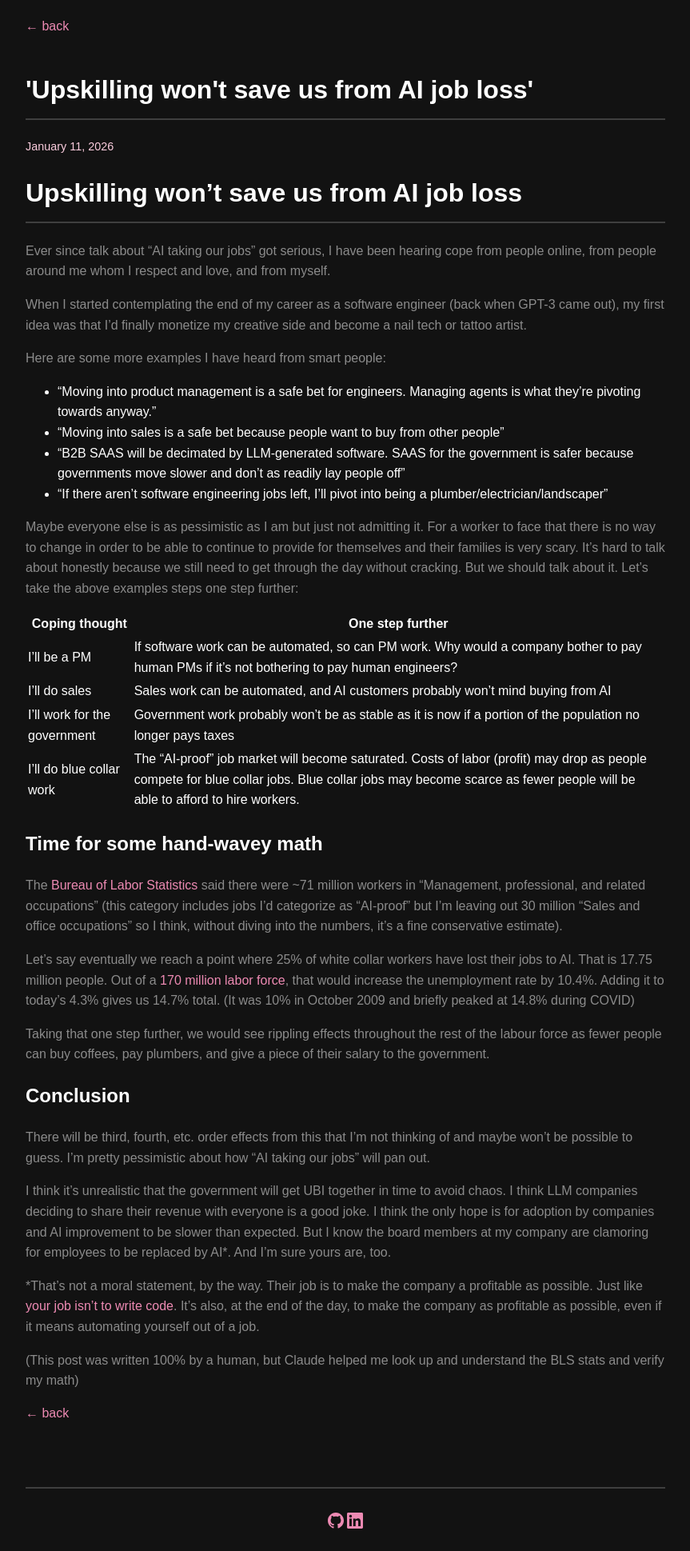
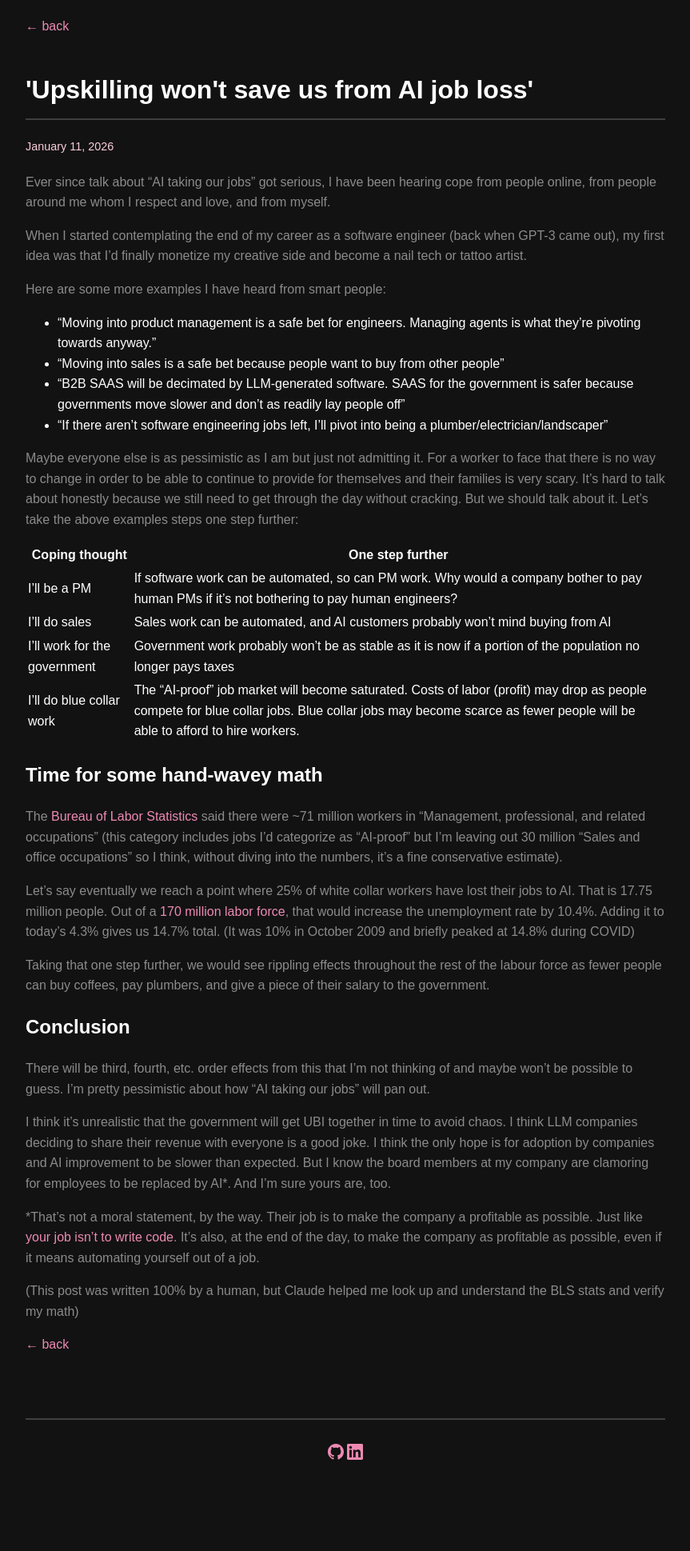
Before and after one commit to superfamousdog/superfamousdog.github.io, a Jekyll site: the page built from _posts/2026-04-23-cant-upskill-out.md, in a window 1280 px wide. Shown: the whole page at 80% size, without its empty margins (208-1071 px from the left). Built offline with Jekyll 4.4.1, drawn with Linux system fonts in a browser that asks for light colours; after the commit the page ends 1853 px from its top, so only the background shows below that.

Commit message:
Cleanup cleanup!

```diff
--- a/_posts/2026-04-23-cant-upskill-out.md
+++ b/_posts/2026-04-23-cant-upskill-out.md
@@ -3,9 +3,6 @@ layout: post
 title: "'Upskilling won't save us from AI job loss'"
 date: 2026-01-11
 ---
-
-# Upskilling won't save us from AI job loss
-
 Ever since talk about "AI taking our jobs" got serious, I have been hearing cope from people online, from people around me whom I respect and love, and from myself.
 
 When I started contemplating the end of my career as a software engineer (back when GPT-3 came out), my first idea was that I'd finally monetize my creative side and become a nail tech or tattoo artist.
```
